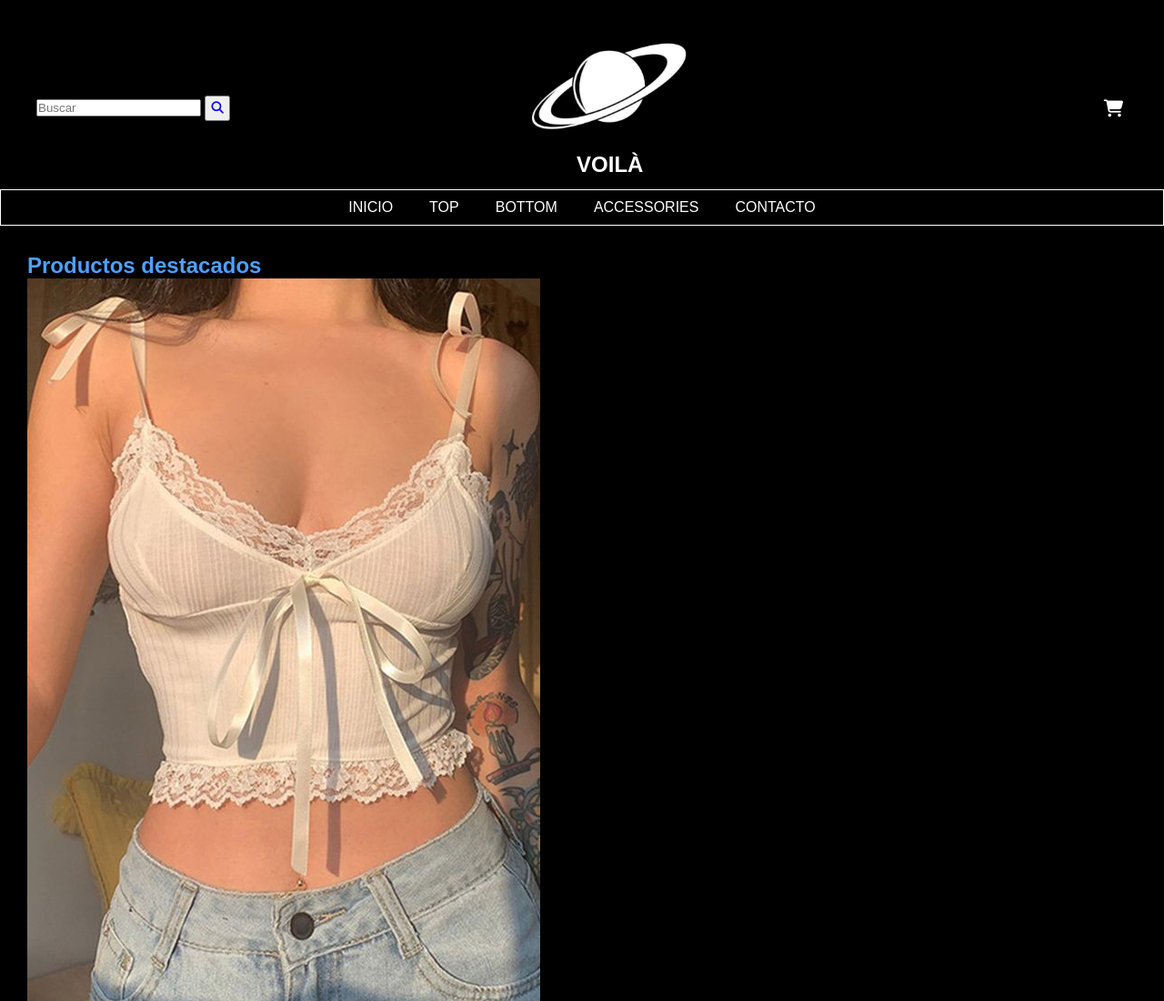
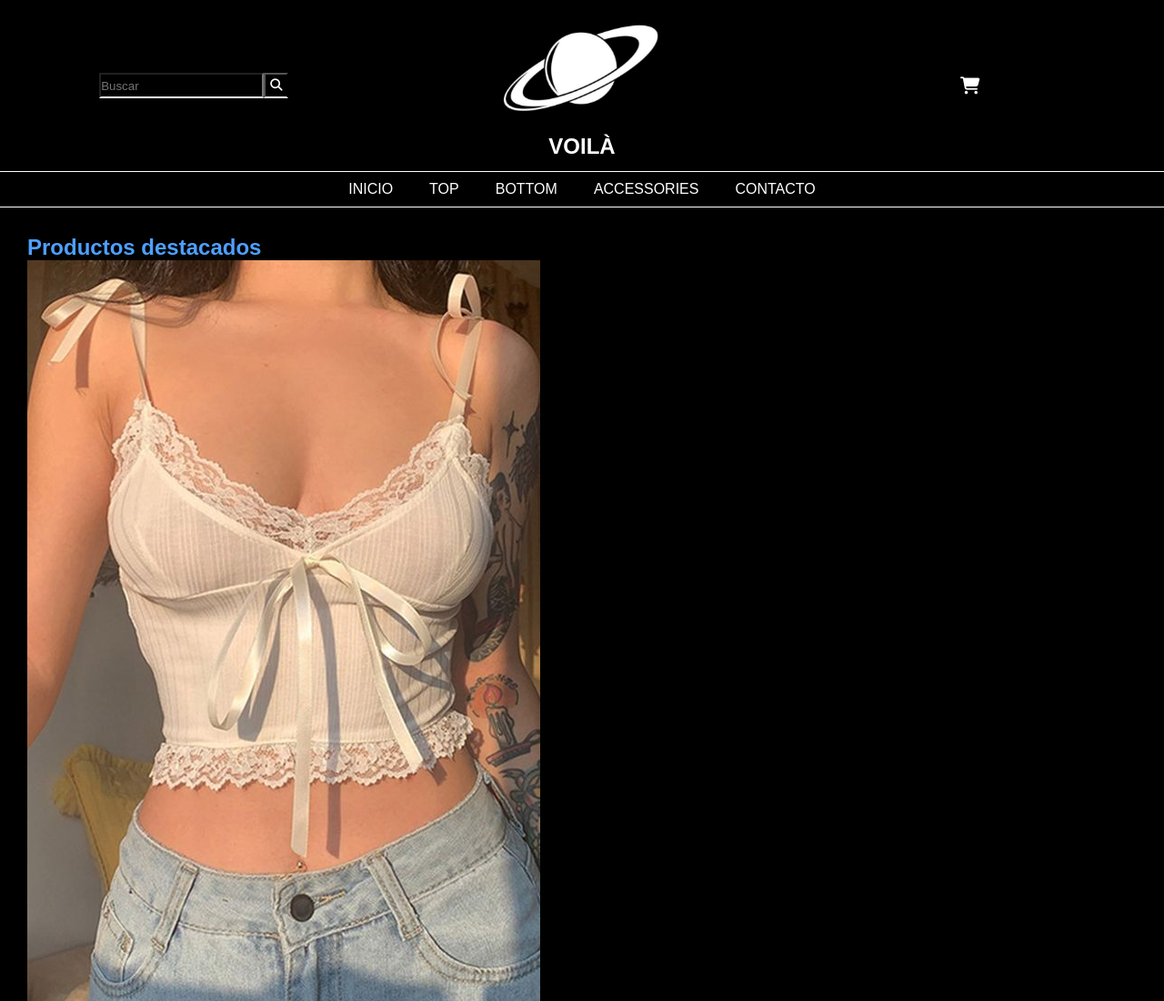
Before and after one commit to ValentinaLuna04/PreEntrega2-Luna, a plain HTML site: page index.html in a window 1280 px wide. Shown: the top 1100 px of the page at 91% size. Drawn offline with Linux system fonts and the light colour scheme.

Commit message:
Segundo-header

```diff
--- a/css/styles.css
+++ b/css/styles.css
@@ -8,25 +8,44 @@
 /*Comienzo del header*/
 header{
     justify-content: space-between;
-    padding: 30px 0px 0px 0px;
     background-color: black;
 }
 
 .header-container{
+    display: grid;
+    grid-template-columns: repeat(3, 1fr);
+    justify-content: space-around;
+    align-items: center;
+}
+
+.buscador{
     display: flex;
-    flex-direction: row;
-    justify-content: space-between;
-    align-items: center;
-    padding: 0px 40px;
+    justify-content: center;
+}
+
+.barra-buscadora{
+    background: none;
+    border-bottom: 2px white solid;
+}
+
+.button-buscador{
+    background-color: black;
+    border-bottom: 2px white solid;
+}
+
+.fa-magnifying-glass{
+    color: white;
 }
 
 .logo{
     display: table-column;
-    align-items: center;
+    align-self: center;
+    justify-self: center;
 }
 
 .logo-img{
     width: 200px;
+    padding-top: 10px;
 }
 
 .h2-header{
@@ -35,17 +54,20 @@ header{
     padding-bottom: 13px;
 }
 
+.carrito-container{
+    display: flex;
+    justify-content: center;
+}
+
 .fa-cart-shopping{
     color: white;
-    margin-left: 120px;
     font-size: 19px;
 }
 
 .nav-container{
     position: relative;
-    border-style: solid;
-    border-width: 0.5px;
-    border-color: white;
+    border-bottom: 0.5px white solid;
+    border-top: 0.5px white solid;
 }
 
 .nav-header{
--- a/index.html
+++ b/index.html
@@ -16,7 +16,7 @@
         <nav class="header-container">
             <div class="buscador">
                 <input type="text" value="" placeholder="Buscar" class="barra-buscadora">
-                <button>
+                <button class="button-buscador">
                     <a href="https://pin.it/2r2QddL3L" class="a-header" target="_blank"><i class="fa-solid fa-magnifying-glass"></i></a>
                 </button>
             </div>
```
Also changed, not shown: html/accessories.html (+1 -1 lines), html/bottom.html (+1 -1 lines), html/contacto.html (+1 -1 lines), html/top.html (+1 -1 lines).
